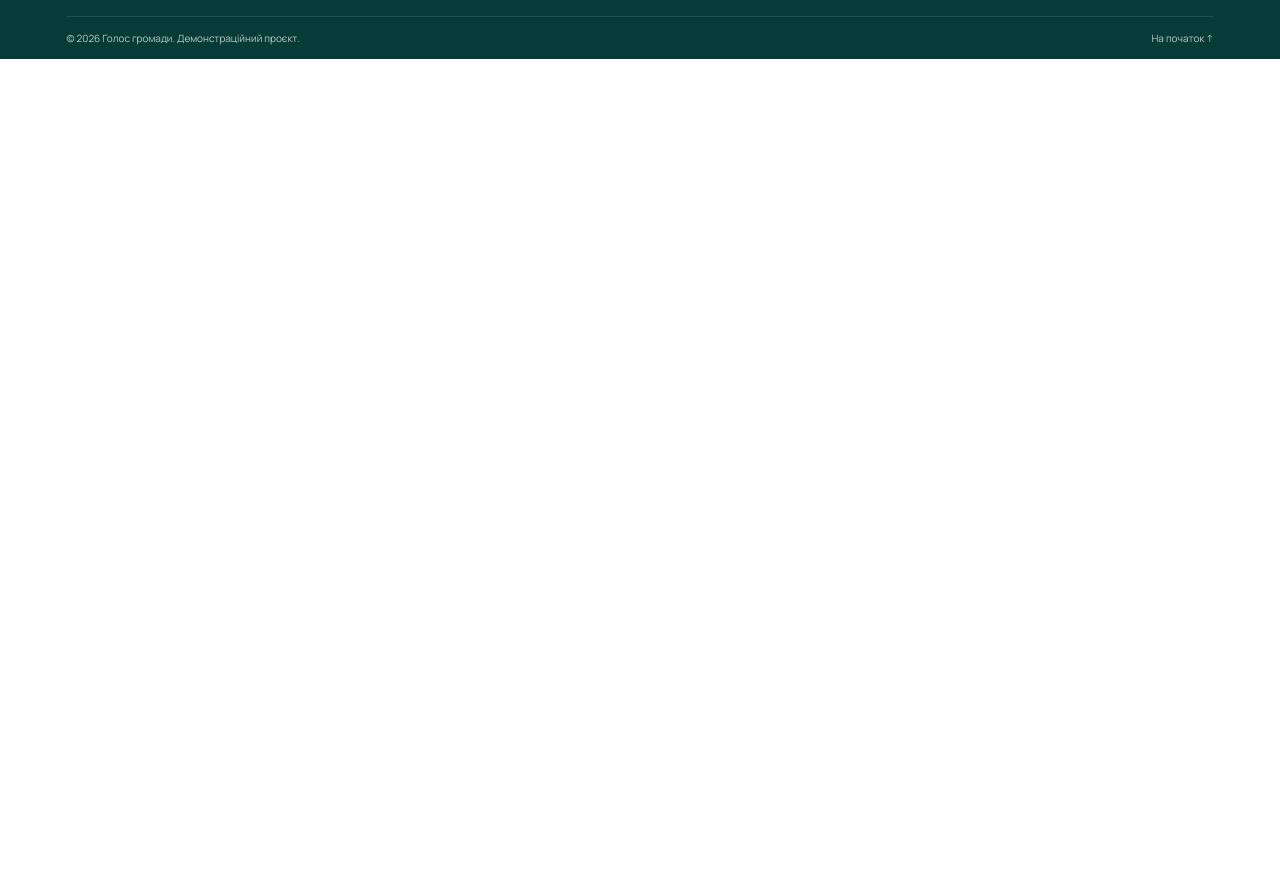
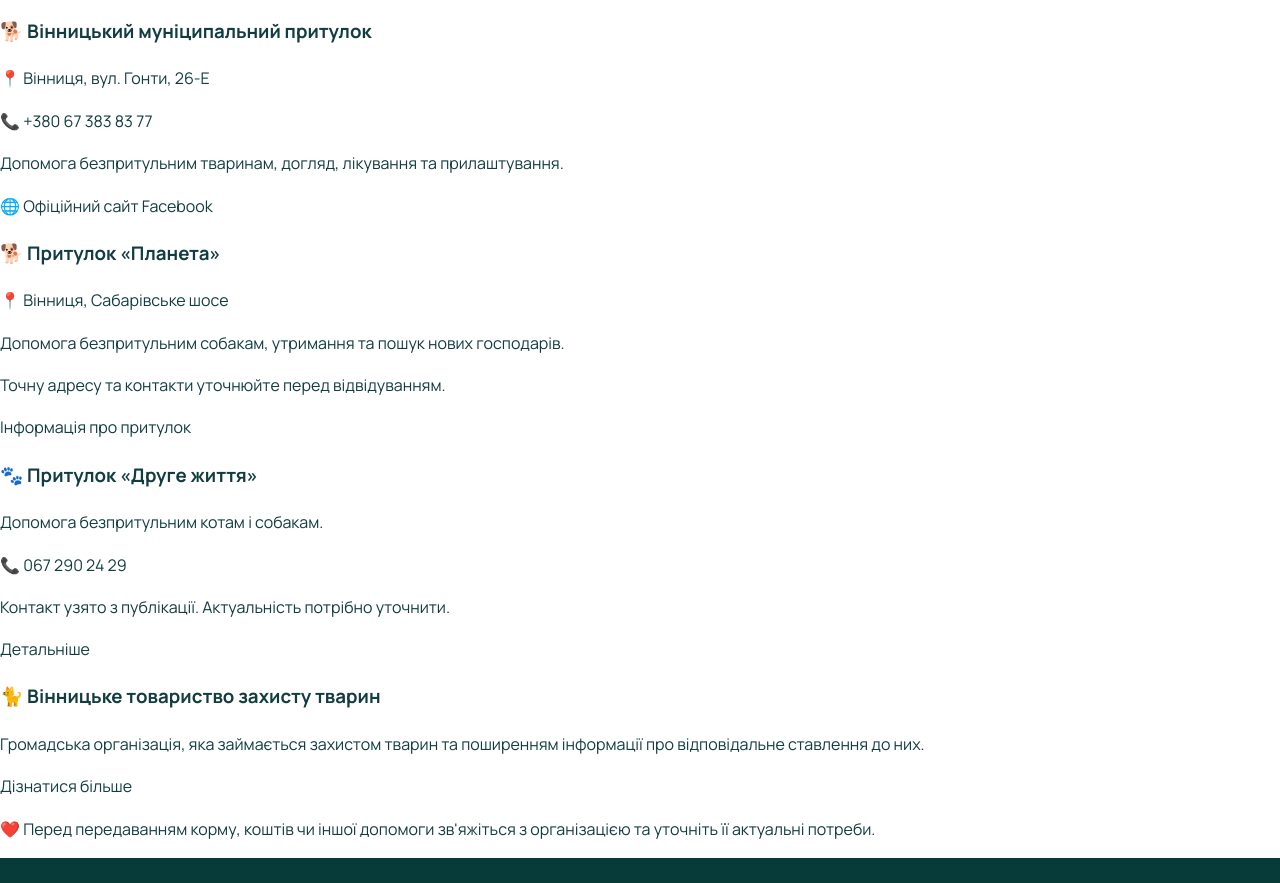
Before and after one commit to danillikarenko-lab/holos-hromady, a plain HTML site: page index.html in a window 1280 px wide. Shown: the part 4040-4923 px from the top of the page. Before the commit the page ends 4099 px from the top, so only its background shows below. Drawn offline with Linux system fonts and the light colour scheme; no server answers.

Commit message:
Update index.html

```diff
--- a/index.html
+++ b/index.html
@@ -147,7 +147,123 @@
     <section class="cta-band section-wrap">
       <div class="cta-paw">🐾</div><div><h2>Ваша думка має значення!</h2><p>Пройдіть опитування — зробіть свій внесок у краще майбутнє для безпритульних тварин.</p></div><a class="button button-light" href="#survey">Пройти опитування →</a>
     </section>
-  </main>
+
+<!-- Притулки та зоозахисні організації -->
+<section id="shelters" class="shelters-section">
+  <div class="container">
+
+    <h2>🐾 Допоможемо тваринам Вінниці</h2>
+
+    <p class="shelters-intro">
+      Тут зібрані притулки та зоозахисні
+      організації Вінниці. Ви можете
+      дізнатися про їхню діяльність,
+      знайти контакти та допомогти тваринам.
+    </p>
+
+    <!-- Муніципальний притулок -->
+    <div class="shelter-card">
+      <h3>🐕 Вінницький муніципальний притулок</h3>
+
+      <p>📍 Вінниця, вул. Гонти, 26-Е</p>
+      <p>📞 +380 67 383 83 77</p>
+
+      <p>
+        Допомога безпритульним тваринам,
+        догляд, лікування та прилаштування.
+      </p>
+
+      <div class="shelter-links">
+        <a href="https://vinmsfa.com.ua/"
+           target="_blank" rel="noopener noreferrer">
+          🌐 Офіційний сайт
+        </a>
+
+        <a href="https://www.facebook.com/vinmsfa/"
+           target="_blank" rel="noopener noreferrer">
+          Facebook
+        </a>
+      </div>
+    </div>
+
+    <!-- Планета -->
+    <div class="shelter-card">
+      <h3>🐕 Притулок «Планета»</h3>
+
+      <p>📍 Вінниця, Сабарівське шосе</p>
+
+      <p>
+        Допомога безпритульним собакам,
+        утримання та пошук нових господарів.
+      </p>
+
+      <p>
+        Точну адресу та контакти
+        уточнюйте перед відвідуванням.
+      </p>
+
+      <div class="shelter-links">
+        <a href="https://list.in.ua/Вінниця/Притулки-для-тварини"
+           target="_blank" rel="noopener noreferrer">
+          Інформація про притулок
+        </a>
+      </div>
+    </div>
+
+    <!-- Друге життя -->
+    <div class="shelter-card">
+      <h3>🐾 Притулок «Друге життя»</h3>
+
+      <p>
+        Допомога безпритульним котам
+        і собакам.
+      </p>
+
+      <p>📞 067 290 24 29</p>
+
+      <p>
+        Контакт узято з публікації.
+        Актуальність потрібно уточнити.
+      </p>
+
+      <div class="shelter-links">
+        <a href="https://vn.20minut.ua/Podii/yak-dopomogti-bezpritulnim-tvarinam-sim-sposobiv-10997187.html"
+           target="_blank" rel="noopener noreferrer">
+          Детальніше
+        </a>
+      </div>
+    </div>
+
+    <!-- Товариство захисту тварин -->
+    <div class="shelter-card">
+      <h3>🐈 Вінницьке товариство захисту тварин</h3>
+
+      <p>
+        Громадська організація,
+        яка займається захистом тварин
+        та поширенням інформації
+        про відповідальне ставлення до них.
+      </p>
+
+      <div class="shelter-links">
+        <a href="https://vinnytsia.name/uk/eternal-3375-prytulky-dlya-tvaryn-i-zoozahysnyky-topovi-zaklady-ta-organizacziyi-vinnyczi"
+           target="_blank" rel="noopener noreferrer">
+          Дізнатися більше
+        </a>
+      </div>
+    </div>
+
+    <p class="shelters-note">
+      ❤️ Перед передаванням корму,
+      коштів чи іншої допомоги
+      зв'яжіться з організацією
+      та уточніть її актуальні потреби.
+    </p>
+
+  </div>
+</section>
+
+</main>
 
   <footer id="contact">
     <div class="footer-main">
```
